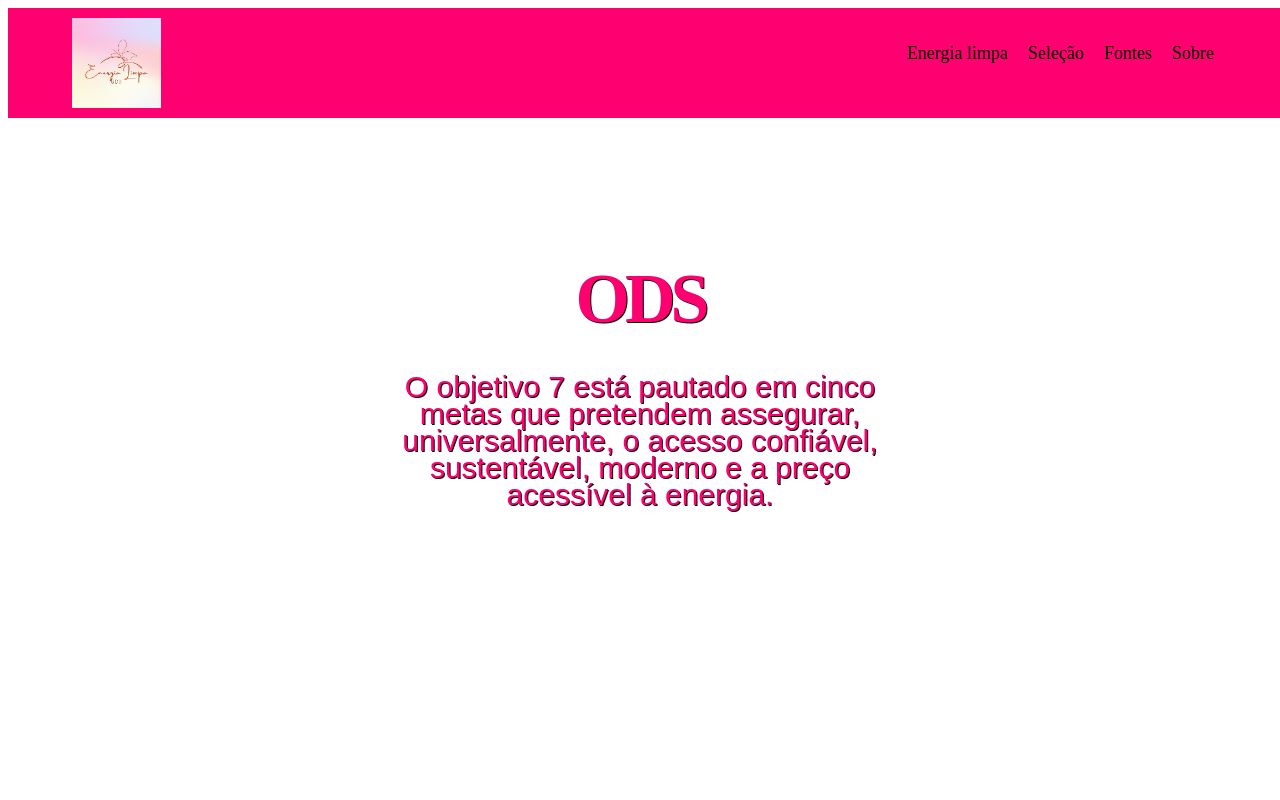
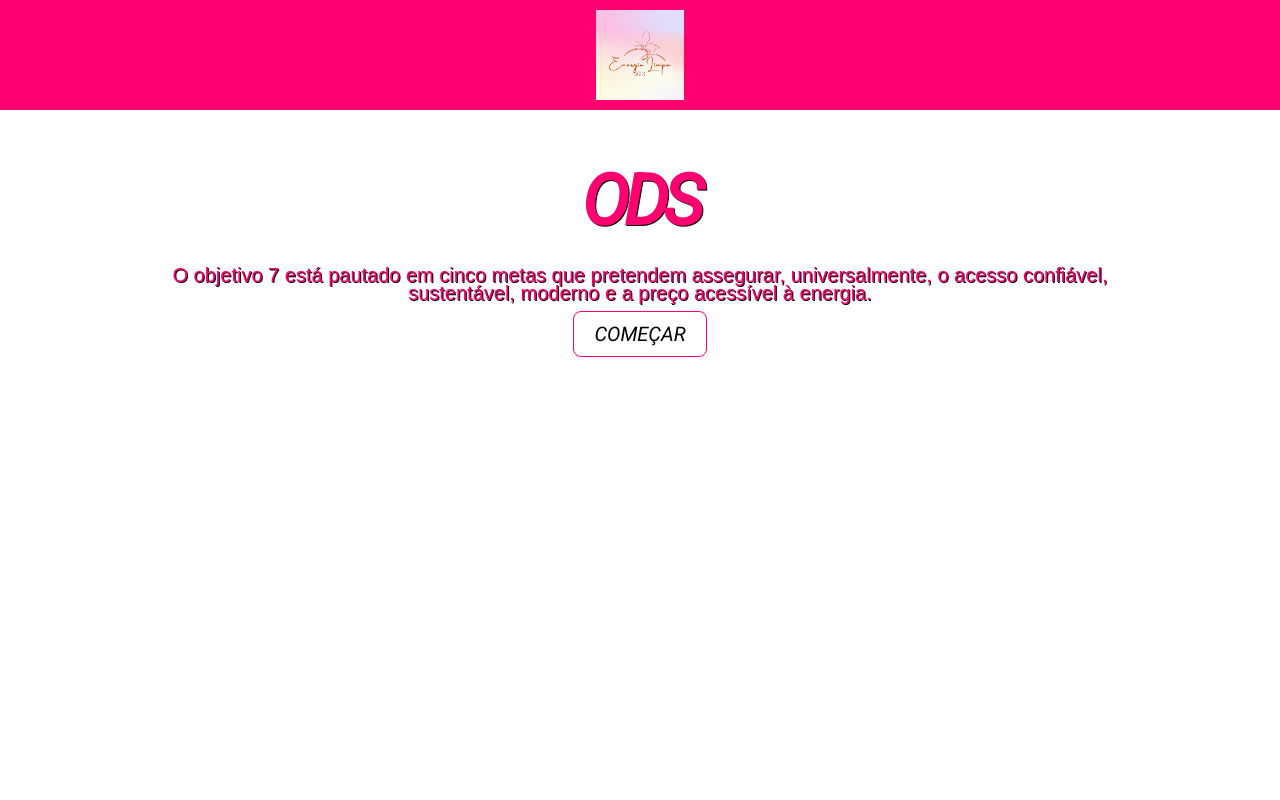
Before and after one commit to Rmartinssilva/ODS-Desafio-3, a plain HTML site: page index.html in a window 1280 px wide. Shown: the top 800 px of the page. Drawn offline with Linux system fonts and the light colour scheme.

Commit message:
Update style.css
Foi realizado ajustes.

```diff
--- a/src/style.css
+++ b/src/style.css
@@ -1,12 +1,11 @@
 @import url('https://fonts.googleapis.com/css2?family=Roboto:ital@1&display=swap');
-</style>
 
 html,
 body {
   margin: 0;
   font-size: 14px;
   font-weight: 300;
-  font-family: ont-family: 'Roboto', sans-serif;
+  font-family:'Roboto', sans-serif;
 }
 section {
   width: 100%;
@@ -76,20 +75,20 @@ figure .titulo {
 figure h1.titulo {
   font-size: 70px;
   letter-spacing: -5px;
-  margin: 20% 20% 0 20%;
-  padding-bottom: 20px;
+  margin: 15% 20% 0 20%;
+  padding-bottom: 10px;
 }
 figure h2.titulo {
   padding-top: 20px;
-  font-size: 30px;
+  font-size: 20px;
   margin: 0 30% 0 30%;
   border-top: 3px solid white;
-  padding-bottom: 30px;
+  padding-bottom: 20px;
 }
 .cta {
-  border: 1px solid white;
+  border: 1px solid #ff0070;
   border-radius: 8px;
-  color: white;
+  color: #000;
   padding: 10 20 10 20;
   text-decoration: initial;
   font-size: 20px;
@@ -183,14 +182,21 @@ footer .container {
   padding: 30px 0 50px 0;
 }
 
+.coluna.dois a{
+  color: #ffff;
+}
+
 /* --------  Responsividade  --------*/
+
 @media all and (max-width: 768px) {
   .coluna, .coluna.quatro, .coluna.tres, .coluna.dois {
     display: block;
-    width: 80%;
+    width: 90%;
     padding: 0;
     margin: 10px auto;
     float: none;
+  }
+
   }
   header #logo {
     position: relative;
@@ -202,9 +208,8 @@ footer .container {
     visibility: hidden;
   }
   figure h1.titulo {
-    margin-top: 40%;
+    margin-top: 160px;
   }
   figure h2.titulo {
     margin: 0 10% 0 10%;
   }
-}
```
